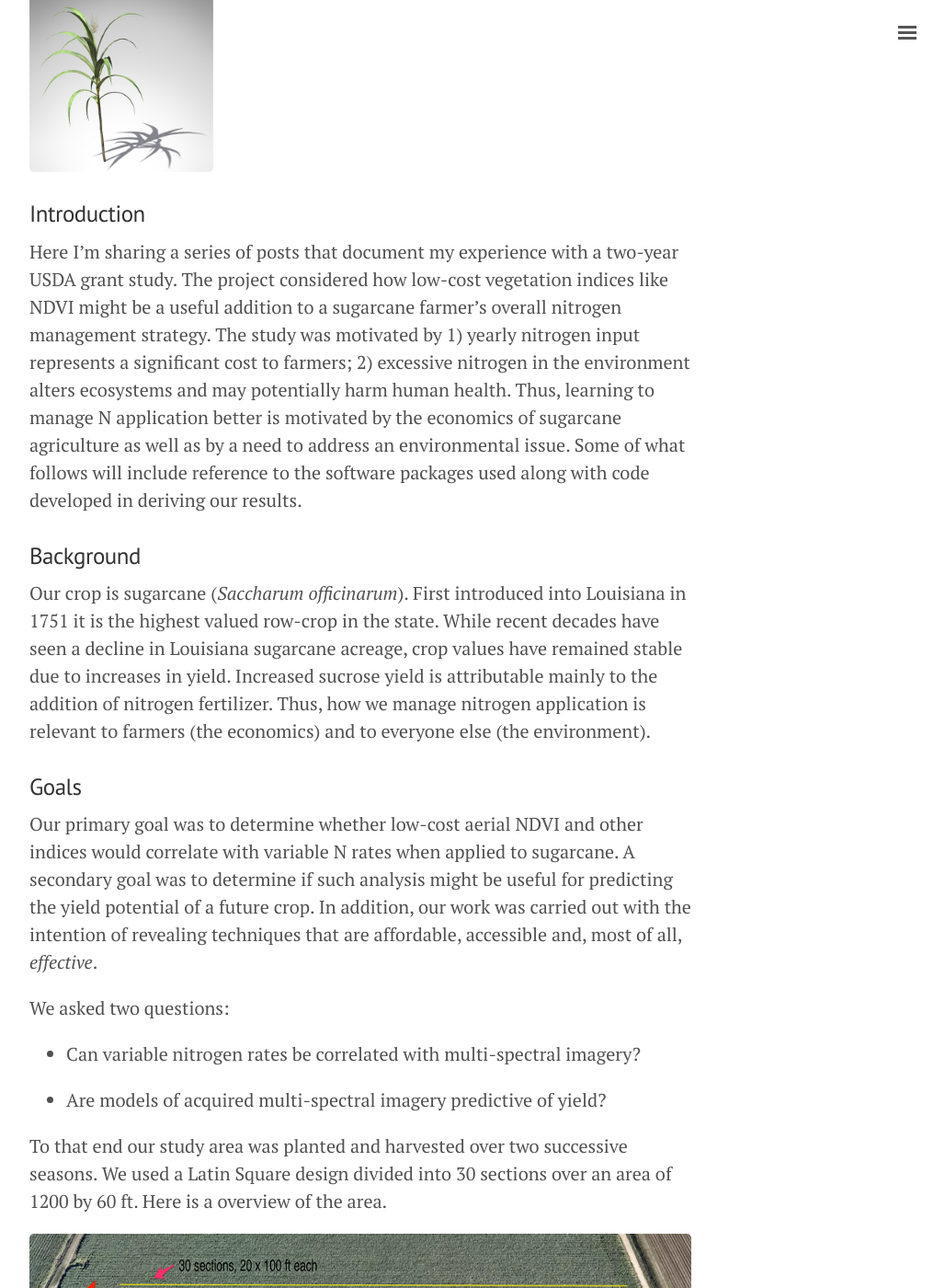
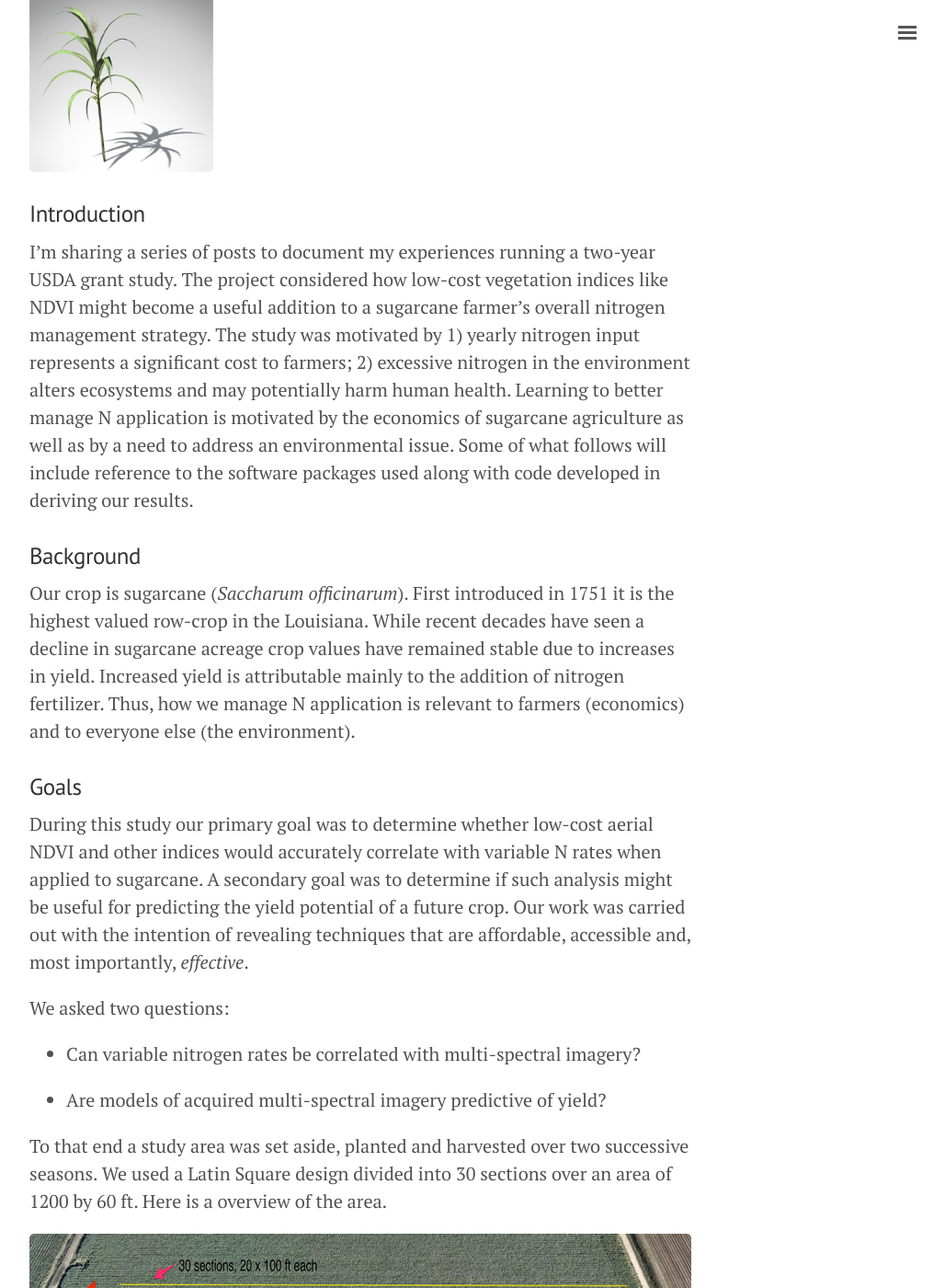
Before and after one commit to geraldmc/geraldmc.github.io, a Jekyll site: the page built from index.html, in a window 1280 px wide and 1400 px high, scrolled down 245 px. Shown: the whole window at 92% size, without its empty margins (248-1276 px from the left). Built offline with Jekyll 4.4.1, drawn with Linux system fonts in a browser that asks for light colours; the list of posts is cut into pages by our own code; some of the changed text lies outside the part shown.

Commit message:
adds PART II

```diff
--- a/_posts/2019-03-13-predicting-yield-2.md
+++ b/_posts/2019-03-13-predicting-yield-2.md
@@ -5,8 +5,8 @@ title: Predicting Crop Yield - Part II
 
 ![Treatments]({{ site.url }}/assets/sugar_cane.png){:height="200px" width="200px"}
 
-### Coloring the Invisible
+### Continuation
 
-Our project was extended over a second year after an initial season of too much rain and too little knowledge of how to acquire consistent image data. During the first year we experimented with kites, balloons and home-made cameras. The result of these efforts was a wealth of data that sufficed to show, roughly, what the health and status of a field was on a particular day. What it could not show consistently was how one section of the crop compared to another, or how one day compared with another next month.
+Our project was extended over a second year after an initial season of too much rain and too little knowledge of how to acquire consistent image data. During the first year we experimented with kites, balloons and home-made cameras. The result of these efforts was a wealth of data that sufficed to show, roughly, what the health and status of a field was on a particular day. What it could not show consistently was how one section of a crop compared to another, or how one day compared with another next month.
 
-In [Predicting Crop Yield - Part I](https://geraldmc.github.io/2019/03/13/predicting-yield-1/) we introduced the basics of our study without filling in the blanks. For this post and several others to follow we'll attempt to do so.
+In [Predicting Crop Yield - Part I](https://geraldmc.github.io/2019/03/13/predicting-yield-1/) we introduced the basics of our study without filling in the blanks. For this post and in several others to follow we'll attempt to do so.
--- a/_posts/2019-04-23-predicting-yield-1.md
+++ b/_posts/2019-04-23-predicting-yield-1.md
@@ -7,14 +7,14 @@ title: Predicting Crop Yield - Part I
 
 ### Introduction
 
-Here I'm sharing a series of posts that document my experience with a two-year USDA grant study. The project considered how low-cost vegetation indices like NDVI might be a useful addition to a sugarcane farmer's overall nitrogen management strategy. The study was motivated by 1) yearly nitrogen input represents a significant cost to farmers; 2) excessive nitrogen in the environment alters ecosystems and may potentially harm human health. Thus, learning to manage N application better is motivated by the economics of sugarcane agriculture as well as by a need to address an environmental issue. Some of what follows will include reference to the software packages used along with code developed in deriving our results.
+I'm sharing a series of posts to document my experiences running a two-year USDA grant study. The project considered how low-cost vegetation indices like NDVI might become a useful addition to a sugarcane farmer's overall nitrogen management strategy. The study was motivated by 1) yearly nitrogen input represents a significant cost to farmers; 2) excessive nitrogen in the environment alters ecosystems and may potentially harm human health. Learning to better manage N application is motivated by the economics of sugarcane agriculture as well as by a need to address an environmental issue. Some of what follows will include reference to the software packages used along with code developed in deriving our results.
 
 ### Background
 
-Our crop is sugarcane (*Saccharum officinarum*). First introduced into Louisiana in 1751 it is the highest valued row-crop in the state. While recent decades have seen a decline in Louisiana sugarcane acreage, crop values have remained stable due to increases in yield. Increased sucrose yield is attributable mainly to the addition of nitrogen fertilizer. Thus, how we manage nitrogen application is relevant to farmers (the economics) and to everyone else (the environment).
+Our crop is sugarcane (*Saccharum officinarum*). First introduced in 1751 it is the highest valued row-crop in the Louisiana. While recent decades have seen a decline in sugarcane acreage crop values have remained stable due to increases in yield. Increased yield is attributable mainly to the addition of nitrogen fertilizer. Thus, how we manage N application is relevant to farmers (economics) and to everyone else (the environment).
 
 ### Goals
-Our primary goal was to determine whether low-cost aerial NDVI and other indices would correlate with variable N rates when applied to sugarcane. A secondary goal was to determine if such analysis might be useful for predicting the yield potential of a future crop. In addition, our work was carried out with the intention of revealing techniques that are affordable, accessible and, most of all, *effective*.
+During this study our primary goal was to determine whether low-cost aerial NDVI and other indices would accurately correlate with variable N rates when applied to sugarcane. A secondary goal was to determine if such analysis might be useful for predicting the yield potential of a future crop. Our work was carried out with the intention of revealing techniques that are affordable, accessible and, most importantly, *effective*.
 
 We asked two questions:
 
@@ -23,7 +23,7 @@ We asked two questions:
 * Are models of acquired multi-spectral imagery predictive of yield?
 
 
- To that end our study area was planted and harvested over two successive seasons. We used a Latin Square design divided into 30 sections over an area of 1200 by 60 ft. Here is a overview of the area.
+ To that end a study area was set aside, planted and harvested over two successive seasons. We used a Latin Square design divided into 30 sections over an area of 1200 by 60 ft. Here is a overview of the area.
 
 ![Study Area]({{ site.url }}/assets/study-area.png){:height="200px" width="850px"}
 
```
